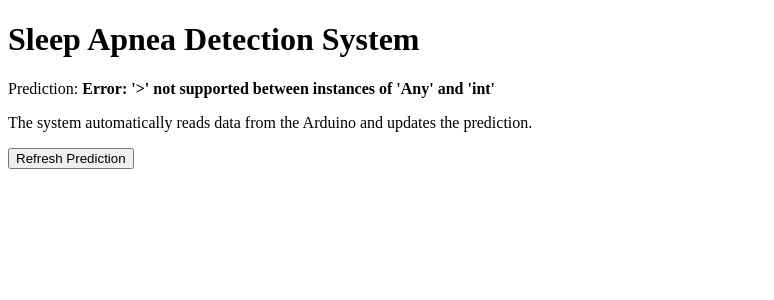
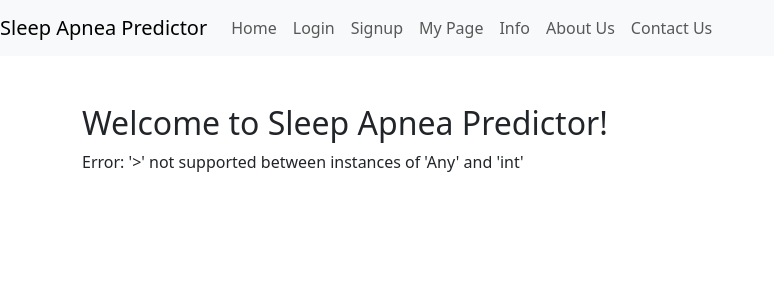
Before and after one commit to serimkim11/MDD, a Flask app: page / in a window 1280 px wide. Shown: the top 300 px of the page, without its empty margins (0-774 px from the left). Run offline with Flask 3, Linux system fonts and the light colour scheme.

Commit message:
Update index.html

```diff
--- a/templates/index.html
+++ b/templates/index.html
@@ -3,12 +3,45 @@
 <head>
     <meta charset="UTF-8">
     <meta name="viewport" content="width=device-width, initial-scale=1.0">
-    <title>Sleep Apnea Detection</title>
+    <title>Home</title>
+    <link href="https://cdn.jsdelivr.net/npm/bootstrap@5.3.0-alpha1/dist/css/bootstrap.min.css" rel="stylesheet">
 </head>
 <body>
-    <h1>Sleep Apnea Detection System</h1>
-    <p>Prediction: <strong>{{ prediction }}</strong></p>
-    <p>The system automatically reads data from the Arduino and updates the prediction.</p>
-    <button onclick="window.location.reload();">Refresh Prediction</button>
+    <nav class="navbar navbar-expand-lg navbar-light bg-light">
+        <a class="navbar-brand" href="/">Sleep Apnea Predictor</a>
+        <div class="collapse navbar-collapse" id="navbarNav">
+            <ul class="navbar-nav">
+                <li class="nav-item"><a class="nav-link" href="/">Home</a></li>
+                <li class="nav-item"><a class="nav-link" href="/login">Login</a></li>
+                <li class="nav-item"><a class="nav-link" href="/signup">Signup</a></li>
+                <li class="nav-item"><a class="nav-link" href="/my_page">My Page</a></li>
+                <li class="nav-item"><a class="nav-link" href="/info">Info</a></li>
+                <li class="nav-item"><a class="nav-link" href="/about_us">About Us</a></li>
+                <li class="nav-item"><a class="nav-link" href="/contact_us">Contact Us</a></li>
+            </ul>
+        </div>
+    </nav>
+
+    <div class="container mt-5">
+        <h2>Welcome to Sleep Apnea Predictor!</h2>
+        <p>{{ prediction }}</p>
+    </div>
+
+    <!-- Bluetooth Detection Script -->
+    <script>
+        if (navigator.bluetooth) {
+            navigator.bluetooth.requestDevice({ acceptAllDevices: true })
+                .then(device => {
+                    alert("New data detected. Would you like to log in to check?");
+                    window.location.href = '/login'; // Redirect to login if Bluetooth is detected
+                })
+                .catch(error => {
+                    console.log("Bluetooth not connected");
+                });
+        } else {
+            alert("Bluetooth not supported on this device");
+        }
+    </script>
+
 </body>
 </html>
```
